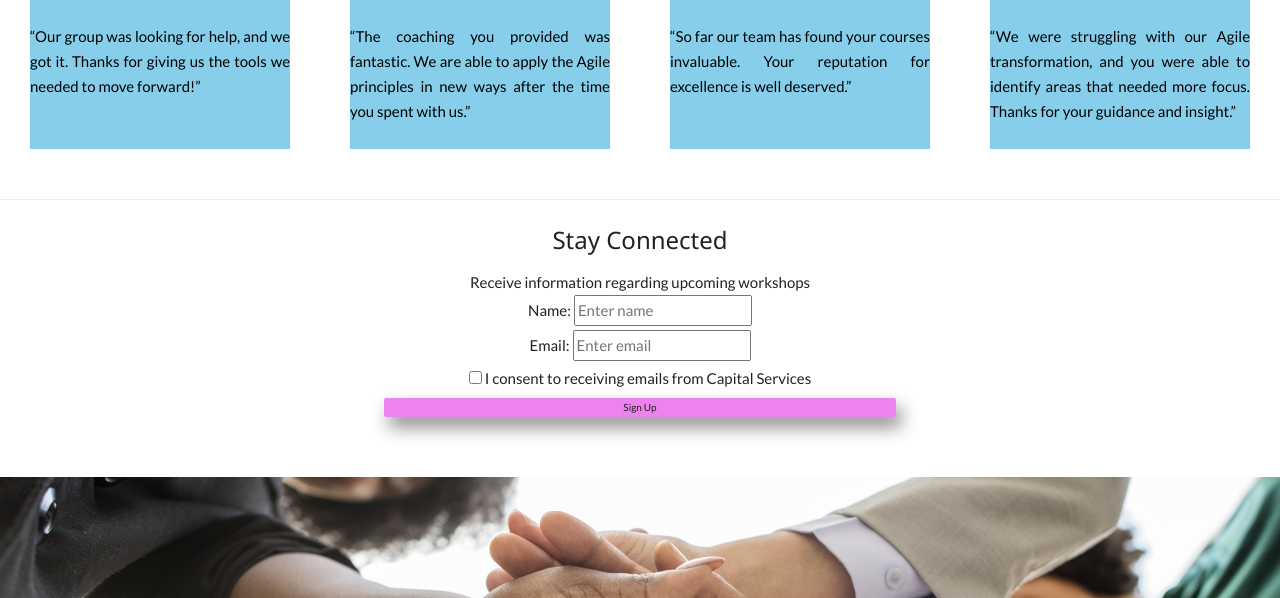
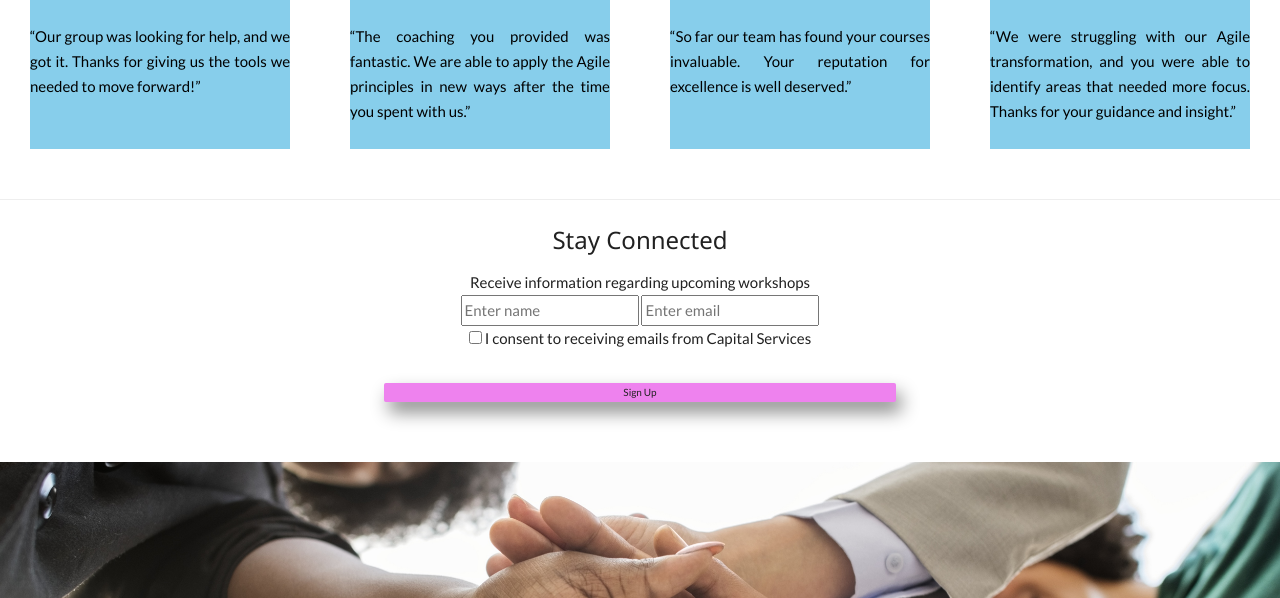
Before and after one commit to ckarjadi/capital_services, a Flask app: page / in a window 1280 px wide. Shown: the part 1660-2258 px from the top of the page. Run offline with Flask 2, Linux system fonts and the light colour scheme; some libraries are stand-ins or nearby versions; grey boxes are pictures that could not be loaded.

Commit message:
lining up the name and email fields under the Stay Connected area

```diff
--- a/app/static/home.css
+++ b/app/static/home.css
@@ -300,6 +300,10 @@ h3{
 
 }
 
+div.aligned_input {
+  display:inline-block;
+}
+
 .more1{
     text-align: center;
     color: rgba(33,33,33,1);
--- a/app/templates/body.html
+++ b/app/templates/body.html
@@ -208,13 +208,19 @@ function carousel() {
     <h3>Stay Connected</h3>
     <div class = "panel7">
         Receive information regarding upcoming workshops</br>
-        <label for="name">Name:</label>
-        <input type="name" id="name" placeholder="Enter name" name="name"></br>
-        <label for="email">Email:</label>
-        <input type="email" id="email" placeholder="Enter email" name="email"></br>
-        <label>
-            <input type="checkbox" name="remember">  I consent to receiving emails from Capital Services
-        </label>
+<!--         <label for="name">Name:</label> -->
+        <div class="aligned_input">
+            <input type="name" id="name" placeholder="Enter name" name="name"></br>
+        </div>
+<!--         <label for="email">Email:</label> -->
+        <div class="aligned_input">
+            <input type="email" id="email" placeholder="Enter email" name="email"></br>
+        </div>
+        <div>
+            <label>
+                <input type="checkbox" name="remember">  I consent to receiving emails from Capital Services
+            </label>
+        </div>
         </br>
         <button class="Collaborate" type="submit">Sign Up</button></br>
     </div>
```
